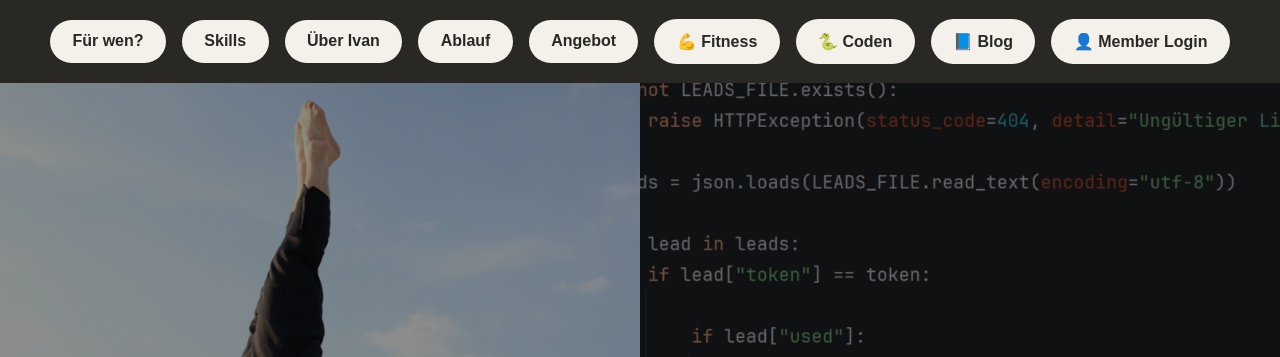
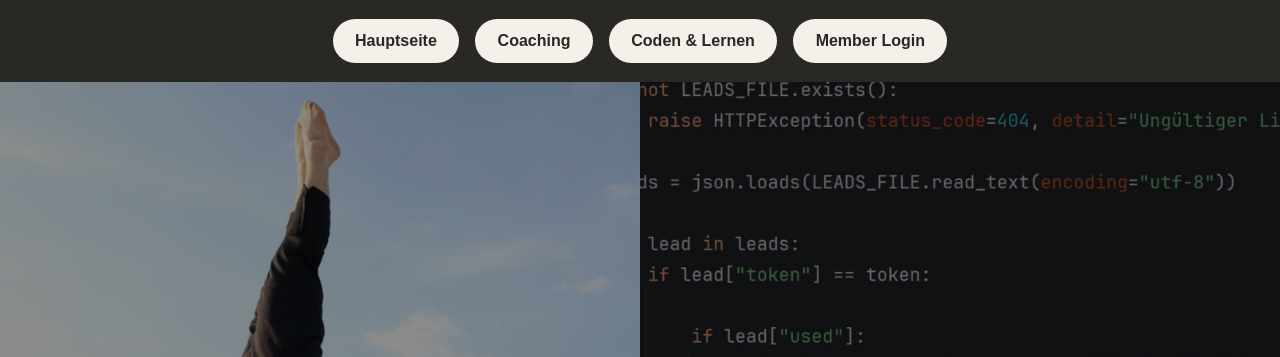
Before and after one commit to IvanGamper/python-fitness-frontend, a plain HTML site: page index.html in a window 1280 px wide. Shown: the top 357 px of the page. Drawn offline with Linux system fonts and the light colour scheme.

Commit message:
restore previous working version

```diff
--- a/index.html
+++ b/index.html
@@ -15,16 +15,10 @@
 <body>
 
 <nav class="hero-nav">
-    <a href="#fuer-wen">Für wen?</a>
-    <a href="#skills">Skills</a>
-    <a href="#ueber-ivan">Über Ivan</a>
-    <a href="#ablauf">Ablauf</a>
-    <a href="#angebot">Angebot</a>
-
-    <a href="fitness/index.html">💪 Fitness</a>
-    <a href="code/index.html">🐍 Coden</a>
-    <a href="blog/index.html">📘 Blog</a>
-    <a href="login.html">👤 Member Login</a>
+    <a href="index.html">Hauptseite</a>
+    <a href="coaching/index.html">Coaching</a>
+    <a href="code/index.html">Coden & Lernen</a>
+    <a href="login.html">Member Login</a>
 </nav>
 
 <header class="hero">
```
Also changed, not shown: coaching/index.html (added, +16 -0 lines).
